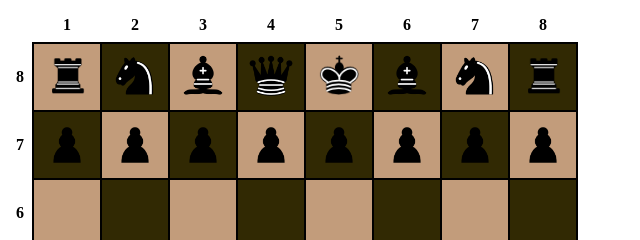
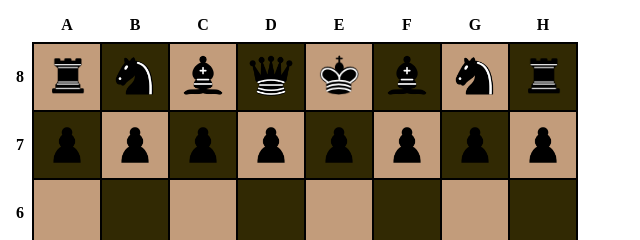
Before and after one commit to XFanatic1/Chess, a plain HTML site: page index.html in a window 1280 px wide. Shown: the top 240 px of the page, 0-640 px from the left. Drawn offline with Linux system fonts and the light colour scheme.

Commit message:
Update index.html

```diff
--- a/index.html
+++ b/index.html
@@ -18,14 +18,14 @@
             <tbody>
                 <tr>
                     <th></th>
-                    <th>1</th>
-                    <th>2</th>
-                    <th>3</th>
-                    <th>4</th>
-                    <th>5</th>
-                    <th>6</th>
-                    <th>7</th>
-                    <th>8</th>
+                    <th>A</th>
+                    <th>B</th>
+                    <th>C</th>
+                    <th>D</th>
+                    <th>E</th>
+                    <th>F</th>
+                    <th>G</th>
+                    <th>H</th>
                 </tr>
                 <tr>
                     <th>8</th>
```
